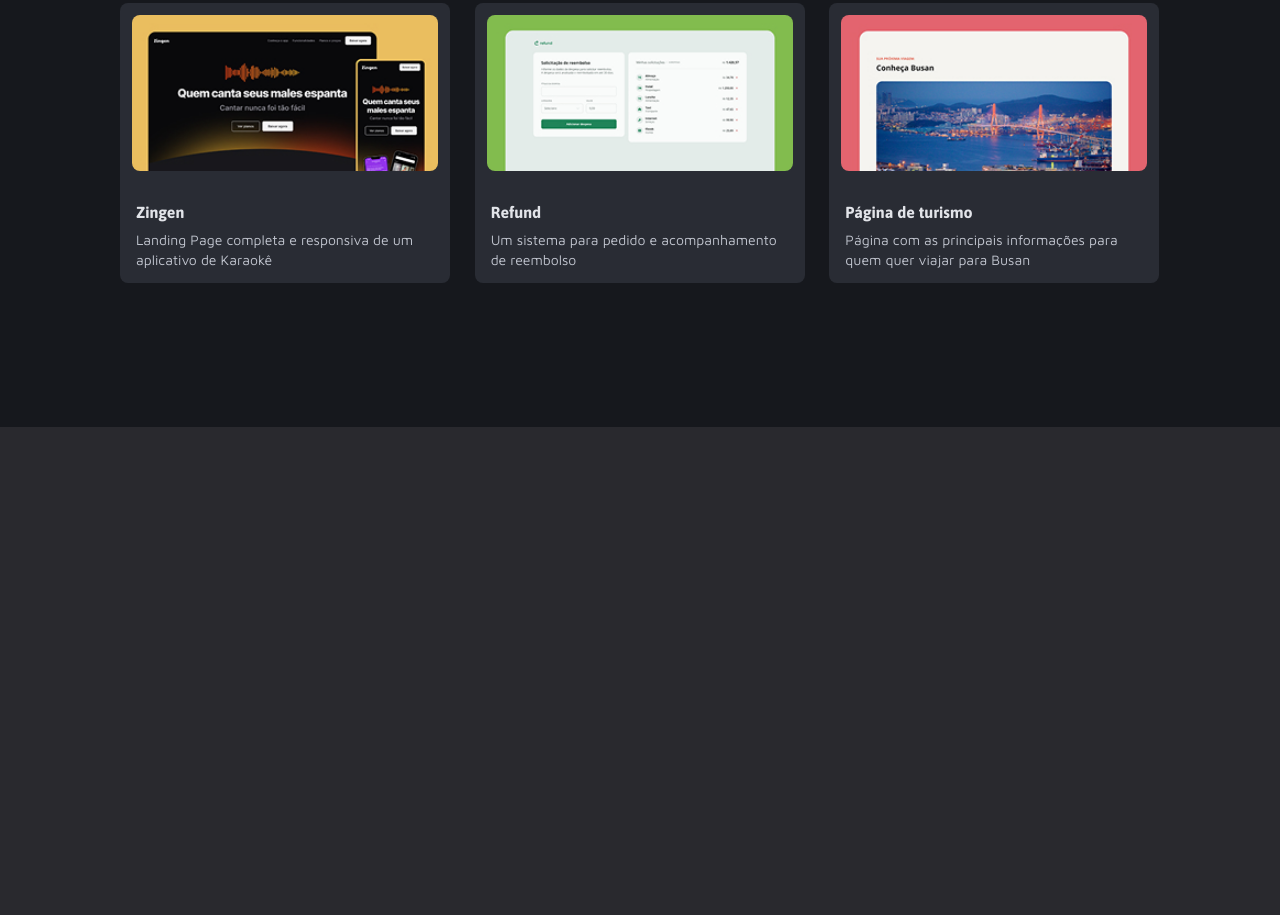
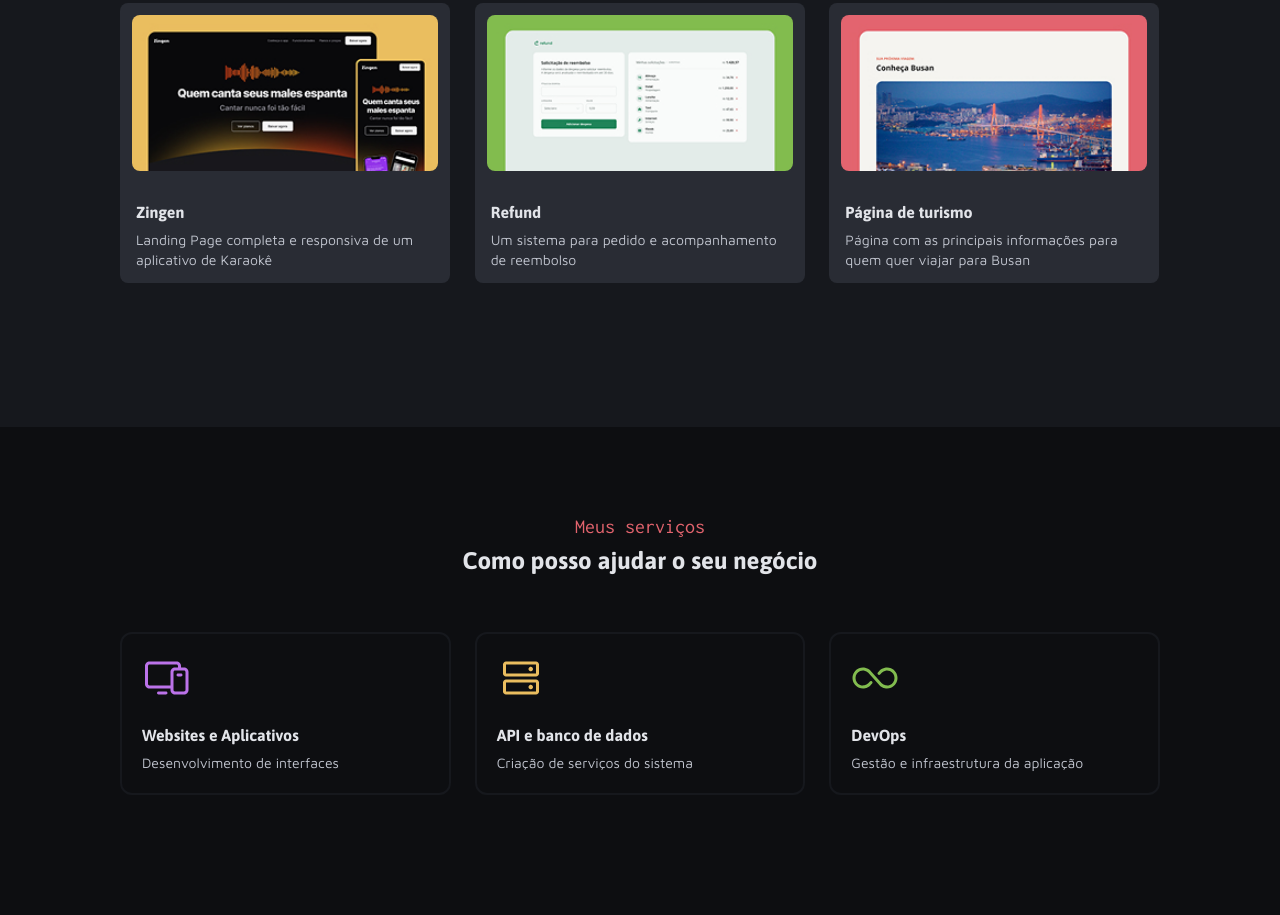
Before and after one commit to Thiaggoggarcia/Portifolio-dev, a plain HTML site: page index.html in a window 1280 px wide. Shown: the part 1129-2044 px from the top of the page. Before the commit the page ends 1556 px from the top, so only its background shows below. Drawn offline with Linux system fonts and the light colour scheme.

Commit message:
Finalizando a section de services

```diff
--- a/css/section.css
+++ b/css/section.css
@@ -69,13 +69,8 @@
   background-color: var(--color-gray-200);
   padding: 72px 120px 144px 120px;
 
-  header{
-    row-gap: 8px;
-  }
-
   nav{
     margin-top: 56px;
-    gap: 24px;
     max-width: 1040px;
     margin-inline: auto;
 
@@ -109,3 +104,28 @@
 
   }
 }
+
+#services{
+  background-color: var(--color-gray-100);
+  padding: 88px 120px 120px 120px;
+
+  div{
+    margin-top: 56px;
+
+    figure{
+      border: 2px solid var(--color-gray-200);
+      border-radius: 12px;
+      padding: 20px;
+      box-sizing: border-box;
+
+      img{
+        width: 48px;
+        height: 48px;
+        margin-bottom: 20px;
+      }
+      figcaption>p{
+        margin-top: 8px;
+      }
+    }
+  }
+}
--- a/css/utility.css
+++ b/css/utility.css
@@ -31,6 +31,9 @@
 /* Gap */
 .gap-8{
   gap: 8px;
+}
+.gap-24{
+  gap: 24px;
 }
 
 /* Text */
--- a/index.html
+++ b/index.html
@@ -56,11 +56,11 @@
     <img id="down-icon" src="./assets/icons/CaretDoubleDown.svg" alt="Icone de dupla seta para baixo">
   </section>
   <section id="projects" class="container">
-    <header class="grid just-center">
+    <header class="grid just-center gap-8">
       <span class="subtitle red">Meu trabalho</span>
       <h2 class="title-md gray-600">Veja os projetos em destaque</h2>
     </header>
-    <nav class="grid grid-col-3">
+    <nav class="grid grid-col-3 gap-24">
       <figure>
         <img src="./assets/images/Thumbnail_Project-01.jpg" alt="Imagem de projeto 1">
         <figcaption>
@@ -105,6 +105,34 @@
       </figure>
     </nav>
   </section>
-
+  <section id="services" class="container">
+    <header class="grid just-center gap-8">
+      <span class="subtitle red">Meus serviços</span>
+      <h2 class="title-md gray-600">Como posso ajudar o seu negócio</h2>
+    </header>
+    <div class="grid grid-col-3 gap-24">
+      <figure>
+        <img src="./assets/icons/Devices.svg" alt="Icone de celular e computador">
+        <figcaption>
+          <span class="title-sm gray-600">Websites e Aplicativos</span>
+          <p class="text-sm gray-500">Desenvolvimento de interfaces</p>
+        </figcaption>
+      </figure>
+      <figure>
+        <img src="./assets/icons/HardDrives.svg" alt="Icone de um banco de dados">
+        <figcaption>
+          <span class="title-sm gray-600">API e banco de dados</span>
+          <p class="text-sm gray-500">Criação de serviços do sistema</p>
+        </figcaption>
+      </figure>
+      <figure>
+        <img src="./assets/icons/Infinity.svg" alt="Icone do infinito">
+        <figcaption>
+          <span class="title-sm gray-600">DevOps</span>
+          <p class="text-sm gray-500">Gestão e infraestrutura da aplicação</p>
+        </figcaption>
+      </figure>
+    </div>
+  </section>
 </body>
 </html>
```
